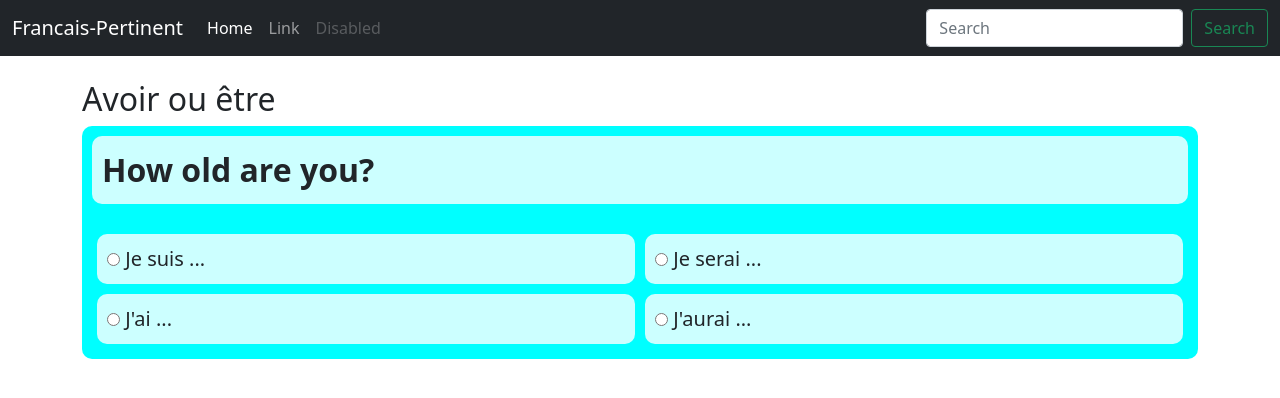
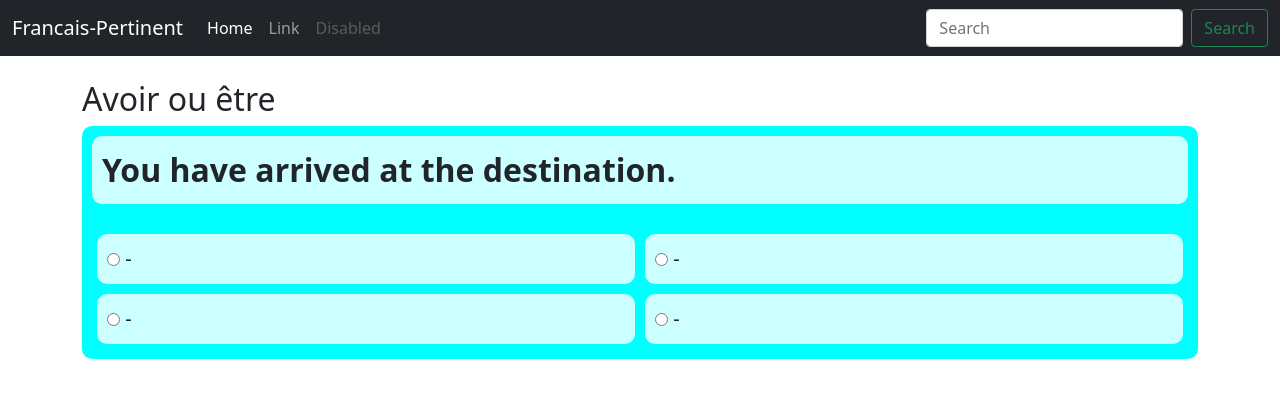
Before and after one commit to stho32/Francais-Pertinent, an Angular app: page / in a window 1280 px wide. Shown: the top 398 px of the page. Built offline with nearby package versions, Linux system fonts and the light colour scheme.

Commit message:
on a une prémier question dans interface de utilisateur

```diff
--- a/src/app/app.component.html
+++ b/src/app/app.component.html
@@ -25,5 +25,5 @@
   </nav>
 
   <main class="container">
-    <app-question-mot></app-question-mot>
+    <app-question-mot [question]="question"></app-question-mot>
   </main>
--- a/src/app/app.component.ts
+++ b/src/app/app.component.ts
@@ -1,4 +1,5 @@
 import { Component } from '@angular/core';
+import { Question, Reponse, questions } from './des-questions';
 
 @Component({
   selector: 'app-root',
@@ -7,4 +8,7 @@ import { Component } from '@angular/core';
 })
 export class AppComponent {
   title = 'Francais-Pertinent';
+  questions = questions;
+  currentQuestion = 1;
+  question = questions[this.currentQuestion];
 }
--- a/src/app/des-questions.ts
+++ b/src/app/des-questions.ts
@@ -11,12 +11,12 @@ export interface Question {
     reponses : Reponse[];
   }
 
-  export const products = [
+  export const questions = [
     {
         id: 1,
         theme: "Avoir ou être",
         question: "Repondre en français: How old are you?",
-        reponse: [
+        reponses: [
             {id: 1, text: "Je suis ...", correct: false},
             {id: 2, text: "Je serai ...", correct: false},
             {id: 3, text: "J'ai ...", correct: true},
@@ -27,7 +27,7 @@ export interface Question {
         id: 2,
         theme: "Avoir ou être",
         question: "You have arrived at the destination.",
-        reponse: [
+        reponses: [
             {id: 1, text: "Vous avez arrivé à destination.", correct: false},
             {id: 2, text: "Tu as arrivé à destination.", correct: false},
             {id: 3, text: "Vous etes arrivé à destination.", correct: true},
@@ -38,7 +38,7 @@ export interface Question {
         id: 3,
         theme: "Avoir ou être",
         question: "'I went' in french is ...",
-        reponse: [
+        reponses: [
             {id: 1, text: "J'ai allé.", correct: false},
             {id: 2, text: "Je suis allé.", correct: true}
         ]
--- a/src/app/question-mot/question-mot.component.html
+++ b/src/app/question-mot/question-mot.component.html
@@ -1,26 +1,26 @@
-<h2>Avoir ou être</h2>
+<h2>{{ question.theme }}</h2>
 
 <div class="question_choix">
     <div class="question_choix-question">
-        How old are you?
+        {{ question.question }}
     </div>
 
     <div class="question_choix-reponse-bloc">
         <div class="question_choix-reponse">
             <input type="radio" name="reponse" value="1">
-            Je suis ...
+            -
         </div>
         <div class="question_choix-reponse">
             <input type="radio" name="reponse" value="2">
-            Je serai ...
+            -
         </div>
         <div class="question_choix-reponse">
             <input type="radio" name="reponse" value="3">
-            J'ai ...
+            -
         </div>
         <div class="question_choix-reponse">
             <input type="radio" name="reponse" value="4">
-            J'aurai ...
+            -
         </div>
     </div>
 </div>
--- a/src/app/question-mot/question-mot.component.ts
+++ b/src/app/question-mot/question-mot.component.ts
@@ -1,4 +1,7 @@
 import { Component, OnInit } from '@angular/core';
+import { Question, Reponse, questions } from '../des-questions';
+import { Input } from '@angular/core';
+import { Output, EventEmitter } from '@angular/core';
 
 @Component({
   selector: 'app-question-mot',
@@ -6,6 +9,7 @@ import { Component, OnInit } from '@angular/core';
   styleUrls: ['./question-mot.component.css']
 })
 export class QuestionMotComponent implements OnInit {
+  @Input() question!: Question;
 
   constructor() { }
 
```
